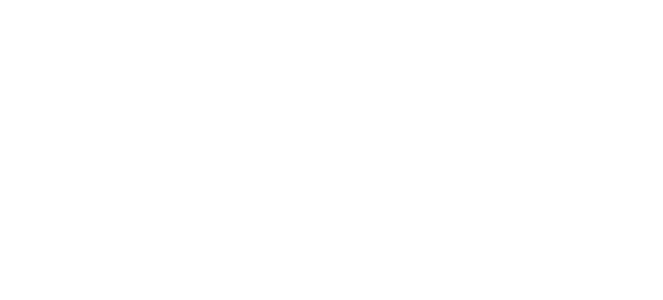
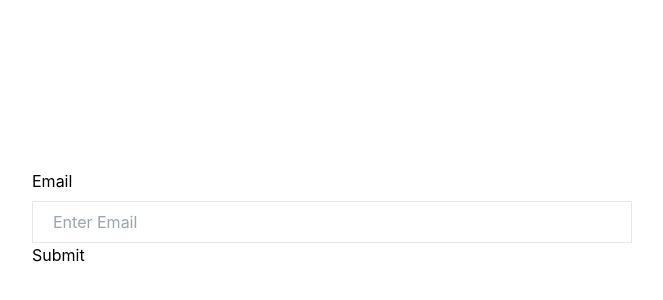
Before and after one commit to sonu-virus/student-management, a React (Create React App) app: page /auth/forgot_password in a window 1280 px wide. Before the commit this address had no page. Shown: the part 182-482 px from the top of the page, without its empty margins (308-971 px from the left). Built offline with nearby package versions, Linux system fonts and the light colour scheme; the HTML template or start-up script is replaced by a standard one.

Commit message:
sign up and forgot password implemented

```diff
--- a/src/App.js
+++ b/src/App.js
@@ -1,21 +1,30 @@
-import { Route, Routes } from "react-router-dom";
-import SignUpPage from "./pages/auth/SignUp";
-import HomePage from "./pages/HomePage";
-import ResetPassword from "./pages/auth/ResetPassword";
-import Login from "./pages/auth/LogIn";
+import { Route, Routes } from 'react-router-dom';
+import SignUpPage from './pages/auth/SignUp';
+import HomePage from './pages/HomePage';
+import ResetPassword from './pages/auth/ResetPassword';
+import Login from './pages/auth/LogIn';
+import ForgotPasswordPage from './pages/auth/ForgotPassword';
+import StudentsListPage from './pages/students';
+import { createContext, useState } from 'react';
 
-function App() {
+export const AuthContext = createContext();
+
+const App = () => {
+  const [isLogin, setIsLogin] = useState(false);
+
   return (
-    <div>
+    <AuthContext.Provider value={{ isLogin, setIsLogin }}>
       <Routes>
         <Route path="/" element={<HomePage />} />
 
-        <Route path="/users/signup" element={<SignUpPage />} />
+        <Route path="/auth/sign_up" element={<SignUpPage />} />
         <Route path="/auth/reset_password/:token" element={<ResetPassword />} />
-        <Route path="/users/login" element={<Login />} />
+        <Route path="/auth/forgot_password" element={<ForgotPasswordPage />} />
+        <Route path="/auth/login" element={<Login />} />
+        <Route path="/students" element={<StudentsListPage />} />
       </Routes>
-    </div>
+    </AuthContext.Provider>
   );
-}
+};
 
 export default App;
--- /dev/null
+++ b/src/pages/auth/ForgotPassword.jsx
@@ -0,0 +1,48 @@
+import React, { useState } from 'react';
+
+const ForgotPasswordPage = () => {
+  const [email, setEmail] = useState('');
+
+  const handleForgotPassword = async (event) => {
+    event.preventDefault();
+    try {
+      const res = await fetch(
+        'https://api.iot.inflection.org.in/users/forgot_password',
+        {
+          method: 'POST',
+          headers: {
+            'Content-type': 'application/json; charset=UTF-8',
+          },
+          body: JSON.stringify({
+            email,
+            reset_password_ui_url: 'http://localhost:3000/auth/reset_password',
+          }),
+        }
+      );
+      const data = await res.json();
+      console.log(data);
+    } catch (err) {
+      console.log(err);
+    }
+  };
+
+  return (
+    <div className="flex items-center justify-center h-screen">
+      <form className="w-1/2 p-5" onSubmit={handleForgotPassword}>
+        <div className="flex flex-col gap-2">
+          <label>Email</label>
+          <input
+            required
+            type="email"
+            placeholder="Enter Email"
+            className="px-5 py-2 border outline-none hover:border-blue-500"
+            onChange={(e) => setEmail(e.target.value)}
+          />
+        </div>
+        <button type="submit">Submit</button>
+      </form>
+    </div>
+  );
+};
+
+export default ForgotPasswordPage;
--- a/src/pages/auth/LogIn/index.jsx
+++ b/src/pages/auth/LogIn/index.jsx
@@ -1,20 +1,23 @@
-import React,{useState} from "react";
+import React, { useContext, useState } from 'react';
+import { Link } from 'react-router-dom';
+import { AuthContext } from '../../../App';
 
-function Login() {
-  const [email, setEmail] = useState("");
-  const [password, setPassword] = useState("");
+const Login = () => {
+  const { isLogin, setIsLogin } = useContext(AuthContext);
+  const [email, setEmail] = useState('');
+  const [password, setPassword] = useState('');
 
   const login = async (event) => {
     event.preventDefault();
     try {
       const res = await fetch(`https://api.iot.inflection.org.in/users/login`, {
-        method: "POST",
+        method: 'POST',
         body: JSON.stringify({
           email: email,
           password: password,
         }),
         headers: {
-          "Content-type": "application/json; charset=UTF-8",
+          'Content-type': 'application/json; charset=UTF-8',
         },
       });
       const data = await res.json();
@@ -40,11 +43,12 @@ function Login() {
             placeholder="Enter Your password"
             onChange={(e) => setPassword(e.target.value)}
           />
+          <Link to={'/auth/forgot_password'}>Forgot Password</Link>
           <button type="submit">Login</button>
         </div>
       </form>
     </div>
   );
-}
+};
 
 export default Login;
--- a/src/pages/auth/ResetPassword/index.jsx
+++ b/src/pages/auth/ResetPassword/index.jsx
@@ -1,9 +1,10 @@
-import React,{useState,} from "react";
-import { useParams } from "react-router-dom";
+import React, { useState } from 'react';
+import { Link, useNavigate, useParams } from 'react-router-dom';
 
 function ResetPassword() {
-const [password,setPassword] = useState("")
-const params = useParams()
+  const navigate = useNavigate();
+  const [password, setPassword] = useState('');
+  const params = useParams();
 
   const resetPassword = async (event) => {
     event.preventDefault();
@@ -11,21 +12,22 @@ const params = useParams()
       const res = await fetch(
         `https://api.iot.inflection.org.in/users/reset_password/${params.token}`,
         {
-          method: "PATCH",
+          method: 'PATCH',
           body: JSON.stringify({
-            password:password
+            password: password,
           }),
           headers: {
-            "Content-type": "application/json; charset=UTF-8",
+            'Content-type': 'application/json; charset=UTF-8',
           },
         }
       );
       const data = await res.json();
       console.log(data);
+      navigate('/auth/login');
     } catch (error) {
       console.log(error);
     }
-  }
+  };
 
   return (
     <div className="flex items-center justify-center h-screen ">
--- /dev/null
+++ b/src/pages/students/index.jsx
@@ -0,0 +1,28 @@
+import React, { useEffect } from 'react';
+
+const StudentsListPage = () => {
+  useEffect(() => {
+    const fetchAllStudents = async () => {
+      try {
+        const res = await fetch(
+          'https://api.iot.inflection.org.in/sms/students',
+          {
+            method: 'GET',
+            headers: {
+              Authorization: `Bearer v4.local.vnj4MHEper0JzZNVjTZ4KH8MJtzkwXj7X4oe6xtj6xdm_Csq0V_e8YQtSdf_4qemW8c1kip6xPkcIpF33FGMmsByoEznNHt7E-Rqp_1BBU9xYrfhI9156jiWToMdjZYpr60XB9yTbtg-2YHfZOJ2wktTuLfBrt55vYX0r4ywVdm4wmBeDnNQVK9Kto7QghTs1Ghr2dg_4vALFirpxkgbOiO7UBtlCAwa29QFcDeRHQnj_4kkte6Q7sdpzMiUNLjdwpMI3qYnZ3JLFwGYQ2oKT_anVqEtl44piNbWR7u71zqdhzKcz2Tcckrff3tvns_-qMsysMYwh9zziEhUcFr_Qxw9DT0yT8TLT4CfCpN4B7sw-WHjHhqCGI9ecBb3t6P8hMFbnZFtzvoa7xY1VAtLmSOV4l6KqUNJiaWGwK5PTl60BrDLbleEBR8NK3OfAGLyMNjWhjAg3M8_y56izxqEOtjYDzulwqXjcO26eZRvaQZjzkM_a1PfyW7ZWj26hVwOqomYUv0AeulSdu0jHWf06E1mOdHrO9Puj37YYiEnguA-EEMyaAtYLCrnz6sIlchzi4OP8Zreu1a9vI245doR-d1QFBU5Gkbe1tSZNbaco0S4OM3y70OiwyXj60ZpHsLyXMXJcZQxZo8uH4vKMX32cVMQiPHpnJcC7TUxloOsGsR7tru_mPF1GlpK8U5yDjKyuwkkj-gEnsmjepAB9q_OBsLm0t_JOPwUG9MkGw23_pgOLIME62SvU5pJOavh7PFKh5Fu_WKlrmIxhA9Wq7xWgcdp2qlph2oWEZ5DUJ8_IbUY_tBv-C6-iNBCXRjrNZQyMMdXdIr81lQebAUNnLqKJq2qFMvea0WOk0eMXa94PDggTzZmRMOebbvNHiTuXFKyHzPk8bN7SA7cG9L0`,
+            },
+          }
+        );
+        const data = await res.json();
+        console.log(data);
+      } catch (err) {
+        console.log(err);
+      }
+    };
+    fetchAllStudents();
+  }, []);
+
+  return <div>StudentsListPage</div>;
+};
+
+export default StudentsListPage;
```
Lines whose indentation alone changed are shown as unchanged.
